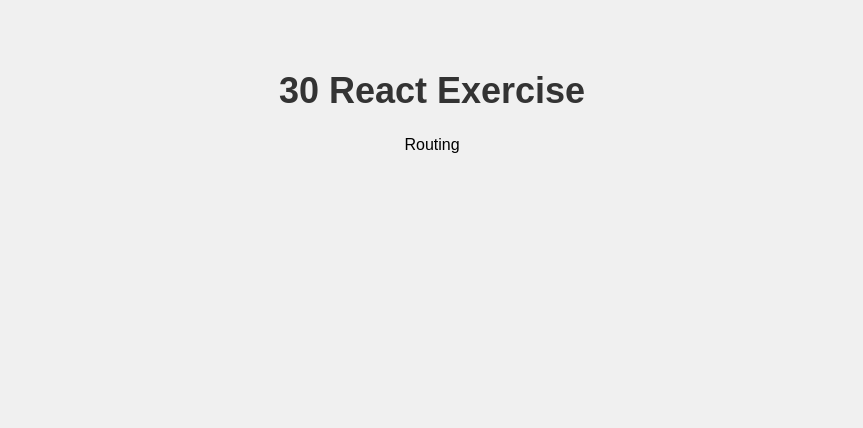
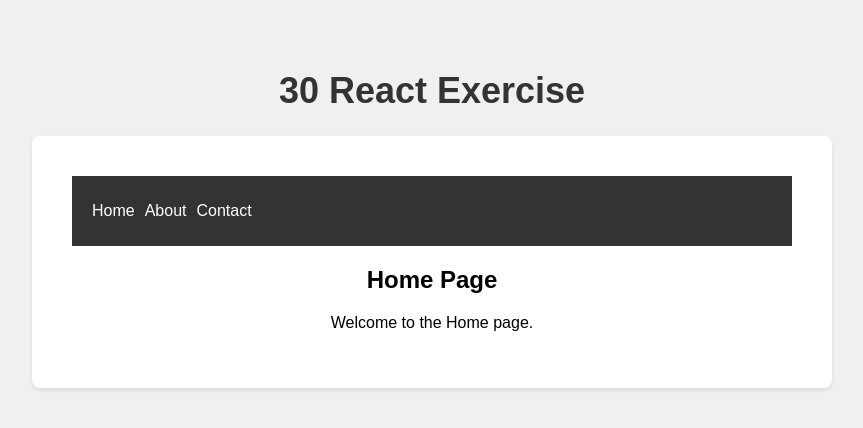
Before and after one commit to arsh10x/React30, a React (Create React App) app: page / in a window 1280 px wide. Shown: the top 428 px of the page, without its empty margins (208-1071 px from the left). Built offline with nearby package versions, Linux system fonts and the light colour scheme.

Commit message:
added Routing

```diff
--- a/package.json
+++ b/package.json
@@ -8,6 +8,7 @@
     "@testing-library/user-event": "^13.5.0",
     "react": "^18.3.1",
     "react-dom": "^18.3.1",
+    "react-router-dom": "^6.23.0",
     "react-scripts": "5.0.1",
     "web-vitals": "^2.1.4"
   },
--- a/src/App.css
+++ b/src/App.css
@@ -2,7 +2,8 @@ body {
   margin: 0;
   padding: 0;
   font-family: Arial, sans-serif;
-  background-color: #f0f0f0; /* Set a light gray background color */
+  background-color: #f0f0f0;
+  /* Set a light gray background color */
 }
 
 .container {
@@ -15,5 +16,15 @@ body {
 h1 {
   font-size: 36px;
   color: #333;
-  margin-top: 50px; /* Adjust the top margin for the h1 */
+  margin-top: 50px;
+  /* Adjust the top margin for the h1 */
 }
+
+.boxStyle {
+  max-width: 800px;
+  margin: 0 auto;
+  padding: 20px;
+  background-color: #ffffff;
+  box-shadow: 0 2px 4px rgba(0, 0, 0, 0.1);
+  border-radius: 8px;
+}
--- a/src/App.js
+++ b/src/App.js
@@ -1,6 +1,6 @@
 import "./App.css";
 // import BackgroundChange from "./components/BackgroundChange";
-import Routing from "./components/Routing";
+import Routing from "./components/Routing/Routing";
 // import ToDoList from "./components/ToDoList";
 // import Api from "./components/Api";
 // import Timer from "./components/Timer";
@@ -13,6 +13,7 @@ function App() {
   return (
     <div className="container">
       <h1>30 React Exercise</h1>
+      <div className="boxStyle">
         {/* <Hello /> */}
         {/* <Counter /> */}
         {/* <Form /> */}
@@ -24,6 +25,7 @@ function App() {
         {/* <BackgroundChange /> */}
         <Routing />
       </div>
+    </div>
   );
 }
 
--- a/src/components/Routing.js
+++ /dev/null
@@ -1,11 +0,0 @@
-//** IMPLEMENT ROUTING
-
-import React from 'react'
-
-const Routing = () => {
-  return (
-    <div>Routing</div>
-  )
-}
-
-export default Routing
--- /dev/null
+++ b/src/components/Routing/About.jsx
@@ -0,0 +1,12 @@
+import React from "react";
+
+const About = () => {
+  return (
+    <div>
+      <h2>About Page</h2>
+      <p>Learn more about us here.</p>
+    </div>
+  );
+};
+
+export default About;
--- /dev/null
+++ b/src/components/Routing/Contact.jsx
@@ -0,0 +1,12 @@
+import React from "react";
+
+const Contact = () => {
+  return (
+    <div>
+      <h2>Contact Page</h2>
+      <p>Contact us for any inquiries.</p>
+    </div>
+  );
+};
+
+export default Contact;
--- /dev/null
+++ b/src/components/Routing/Home.jsx
@@ -0,0 +1,12 @@
+import React from "react";
+
+const Home = () => {
+  return (
+    <div>
+      <h2>Home Page</h2>
+      <p>Welcome to the Home page.</p>
+    </div>
+  );
+};
+
+export default Home;
--- /dev/null
+++ b/src/components/Routing/Routing.css
@@ -0,0 +1,30 @@
+.App {
+  max-width: 800px;
+  margin: 0 auto;
+  padding: 20px;
+}
+
+.navbar {
+  background-color: #333;
+  color: #fff;
+  padding: 10px 20px;
+}
+
+.navbar-nav {
+  display: flex;
+  list-style-type: none;
+  padding: 0;
+}
+
+.nav-item {
+  margin-right: 10px;
+}
+
+.nav-link {
+  color: #fff;
+  text-decoration: none;
+}
+
+.nav-link:hover {
+  text-decoration: underline;
+}
--- /dev/null
+++ b/src/components/Routing/Routing.js
@@ -0,0 +1,43 @@
+//** IMPLEMENT ROUTING
+
+import React from "react";
+import { BrowserRouter as Router, Route, Routes, Link } from "react-router-dom";
+import Home from "./Home";
+import About from "./About";
+import Contact from "./Contact";
+import "./Routing.css";
+
+const Routing = () => {
+  return (
+    <Router>
+      <div className="App">
+        <nav className="navbar">
+          <ul className="navbar-nav">
+            <li className="nav-item">
+              <Link to="/" className="nav-link">
+                Home
+              </Link>
+            </li>
+            <li className="nav-item">
+              <Link to="/about" className="nav-link">
+                About
+              </Link>
+            </li>
+            <li className="nav-item">
+              <Link to="/contact" className="nav-link">
+                Contact
+              </Link>
+            </li>
+          </ul>
+        </nav>
+        <Routes>
+          <Route path="/" element={<Home />} />
+          <Route path="/about" element={<About />} />
+          <Route path="/contact" element={<Contact />} />
+        </Routes>
+      </div>
+    </Router>
+  );
+};
+
+export default Routing;
```
Also changed, not shown: 1 other file (tests, documents, lock files or other folders). Lines whose indentation alone changed are shown as unchanged.
